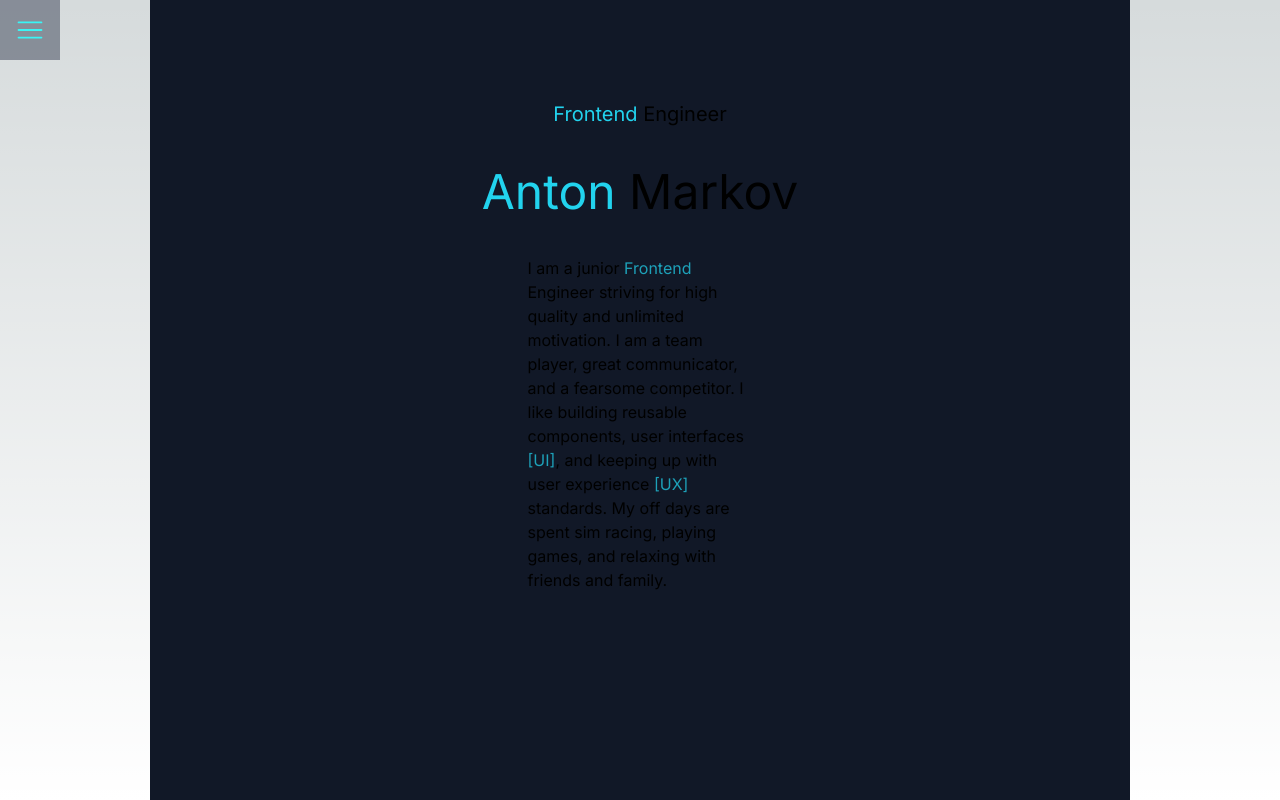
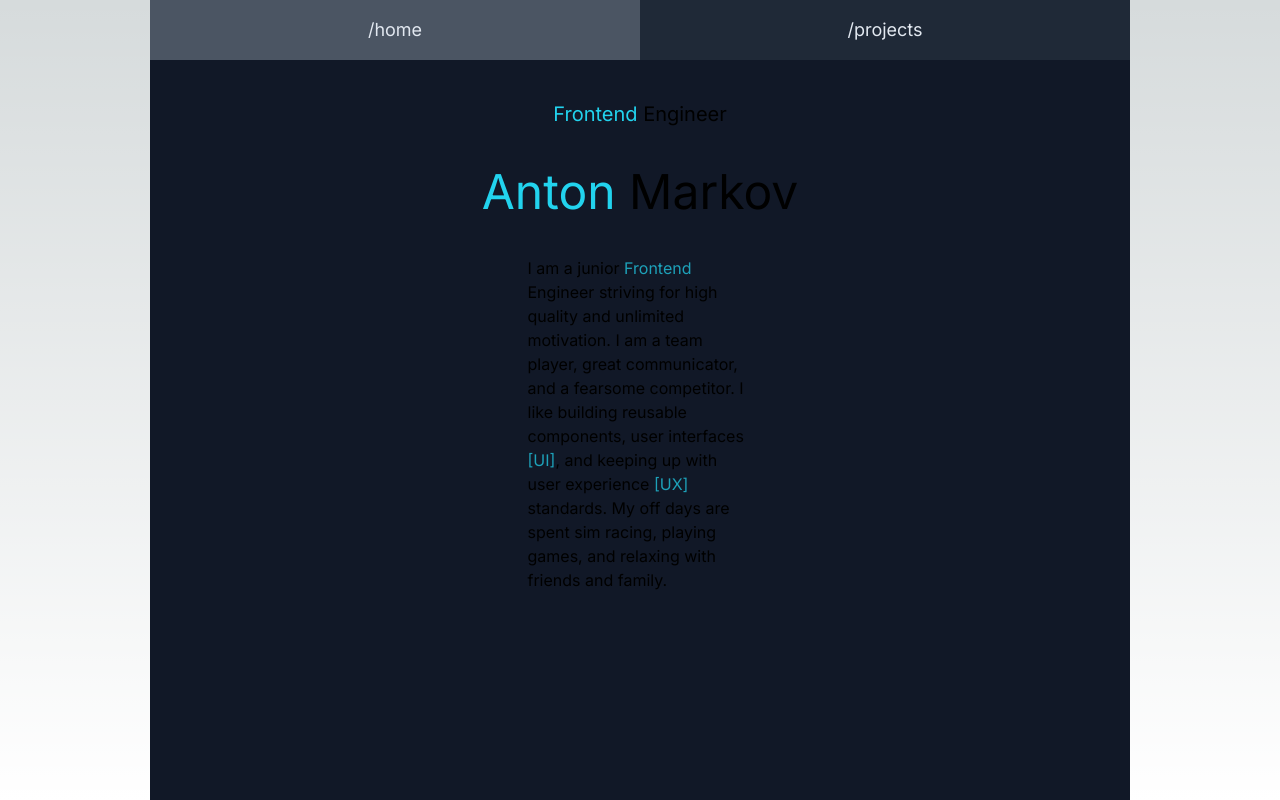
Before and after one commit to inerpiece/portfolio-2023, a Next.js app: page / in a window 1280 px wide. Built offline with nearby package versions, Linux system fonts and the light colour scheme.

Commit message:
Implements FluidSection responsive layout component. Fixes header functionality. Fixes header visibility on scroll. Adds FluidPage css. Adds temporary projects structure.

```diff
--- a/src/app/projects/page.tsx
+++ b/src/app/projects/page.tsx
@@ -1,3 +1,36 @@
+import FluidPage from "@/components/FluidPage";
+import FluidSection from "@/components/FluidSection";
 export default function Projects() {
-  return <section className="h-screen">Projects</section>;
+  return (
+    <FluidPage>
+      <FluidSection>
+        <div className="basis-full pb-4 md:pr-2 md:pb-0">
+          <img
+            src="https://t3.ftcdn.net/jpg/02/48/42/64/360_F_248426448_NVKLywWqArG2ADUxDq6QprtIzsF82dMF.jpg"
+            alt=""
+          />
+        </div>
+        <p className="basis-full md:pl-2">
+          Lorem, ipsum dolor sit amet consectetur adipisicing elit. Nostrum
+          laboriosam quia qui, modi ducimus illo nemo, eius explicabo nobis
+          ullam necessitatibus quam totam quos accusantium non incidunt velit
+          facere hic.
+        </p>
+      </FluidSection>
+      <FluidSection>
+        <p className="basis-full md:pr-2 pb-4 md:pb-0">
+          Lorem, ipsum dolor sit amet consectetur adipisicing elit. Nostrum
+          laboriosam quia qui, modi ducimus illo nemo, eius explicabo nobis
+          ullam necessitatibus quam totam quos accusantium non incidunt velit
+          facere hic.
+        </p>
+        <div className="basis-full  md:pl-2 ">
+          <img
+            src="https://t3.ftcdn.net/jpg/02/48/42/64/360_F_248426448_NVKLywWqArG2ADUxDq6QprtIzsF82dMF.jpg"
+            alt=""
+          />
+        </div>
+      </FluidSection>
+    </FluidPage>
+  );
 }
--- a/src/components/FluidPage.tsx
+++ b/src/components/FluidPage.tsx
@@ -5,7 +5,7 @@ function FluidPage({ children }: { children: React.ReactNode }) {
   return (
     <main className="flex justify-center min-h-screen">
       {/*REMOVE: Using temporary background color. Remove BG once the media query styling is finalized. */}
-      <div className="lg:w-[980px] flex-col bg-gray-900 px-10 py-[100px]">
+      <div className="lg:w-[980px] w-full flex-col bg-gray-900 sm:px-10 pt-[100px]">
         {children}
       </div>
     </main>
--- /dev/null
+++ b/src/components/FluidSection.tsx
@@ -0,0 +1,14 @@
+type FluidSectionProps = {
+  children: React.ReactNode;
+};
+
+function FluidSection({ children }: FluidSectionProps) {
+  return (
+    // REMOVE: temporary color while developing the component
+    <section className="flex flex-col sm:rounded mb-10 sm:mb-20 last:mb-0 p-4 md:flex-row justify-between bg-gray-700 hover:bg-gray-500">
+      {children}
+    </section>
+  );
+}
+
+export default FluidSection;
--- a/src/components/Header.tsx
+++ b/src/components/Header.tsx
@@ -7,11 +7,11 @@ import CloseMenuIcon from "./icons/CloseMenuIcon";
 
 function Header() {
   const currentRoute = usePathname();
-  const [windowWidth, setWindowWidth] = useState(0);
+  const [windowWidth, setWindowWidth] = useState(window.innerWidth);
   const [burgerState, setBurgerState] = useState(false);
   const handleResize = () => setWindowWidth(window.innerWidth);
 
-  const toggleBurgerMenu = () => {
+  const toggleBurgerMenu = (e: any) => {
     setBurgerState(!burgerState);
   };
 
@@ -27,18 +27,18 @@ function Header() {
   return (
     <>
       {windowWidth >= 980 ? (
-        <header className="w-screen relative">
-          <nav className="text-lg text-white w-[980px] h-[60px] absolute top-0 left-0 right-0 ml-auto mr-auto">
+        <header className="w-full fixed flex justify-center">
+          <nav className="text-lg text-white w-[980px] h-[60px]">
             <ul className="flex justify-between text-center h-full">
               <li
                 className={`
                   ${
-                    currentRoute === "/" ? "bg-gray-600" : ""
-                  } w-2/4 bg-gray-800 hover:bg-gray-400`}
+                    currentRoute === "/" ? "bg-gray-600" : "bg-gray-800"
+                  } w-2/4 hover:bg-gray-400`}
               >
                 <Link
                   href={"/"}
-                  className="w-full h-full flex justify-center items-center"
+                  className="w-full h-full flex justify-center items-center text-slate-200"
                 >
                   /home
                 </Link>
@@ -46,12 +46,12 @@ function Header() {
               <li
                 className={`
                 ${
-                  currentRoute === "/projects" ? "bg-gray-600" : ""
-                } w-2/4 bg-gray-800 hover:bg-gray-400`}
+                  currentRoute === "/projects" ? "bg-gray-600" : "bg-gray-800"
+                } w-2/4 hover:bg-gray-400`}
               >
                 <Link
                   href={"/projects"}
-                  className="w-full h-full flex justify-center items-center"
+                  className="w-full h-full flex justify-center items-center text-slate-200"
                 >
                   /projects
                 </Link>
@@ -66,9 +66,10 @@ function Header() {
           // 1) add the transition only for the mobile media query - didnt work
           // 2) additional js/ts logic - quite unnecessary
           // 3) add -webkit-backface-visibility - didn't work
+          onClick={toggleBurgerMenu}
           className={`${
             burgerState ? "translate-x-0" : "translate-x-[-100%]"
-          } w-3/4 min-h-screen absolute z-10 bg-gray-900 transition-all`}
+          } w-full min-h-screen fixed z-20 bg-gray-900 transition-all`}
           // style={{ WebkitBackfaceVisibility: "hidden" }}
         >
           <div className="flex justify-between h-[60px]">
@@ -90,21 +91,30 @@ function Header() {
             <ul className="w-full">
               <li
                 className={`${
-                  currentRoute === "/" ? "bg-gray-600" : ""
-                } w-full pl-10 h-[60px] flex items-center border-b-4 border-b-cyan-800 bg-gray-800 hover:bg-gray-400`}
+                  currentRoute === "/" ? "bg-gray-600" : "bg-gray-800"
+                } w-full pl-10 h-[60px] flex items-center border-b-4 border-b-cyan-800 hover:bg-gray-400`}
               >
-                <Link href="/" className="w-full h-full flex items-center">
+                <Link
+                  onClick={(e) => {
+                    e.stopPropagation();
+                  }}
+                  href="/"
+                  className="w-full h-full flex items-center text-slate-200"
+                >
                   /home
                 </Link>
               </li>
               <li
                 className={`${
-                  currentRoute === "/projects" ? "bg-gray-600" : ""
-                } w-full pl-10 h-[60px] flex items-center border-b-4 border-b-cyan-800 bg-gray-800 hover:bg-gray-400`}
+                  currentRoute === "/projects" ? "bg-gray-600" : "bg-gray-800"
+                } w-full pl-10 h-[60px] flex items-center border-b-4 border-b-cyan-800 hover:bg-gray-400`}
               >
                 <Link
+                  onClick={(e) => {
+                    e.stopPropagation();
+                  }}
                   href="/projects"
-                  className="w-full h-full flex items-center"
+                  className="w-full h-full flex items-center text-slate-200"
                 >
                   /projects
                 </Link>
```
